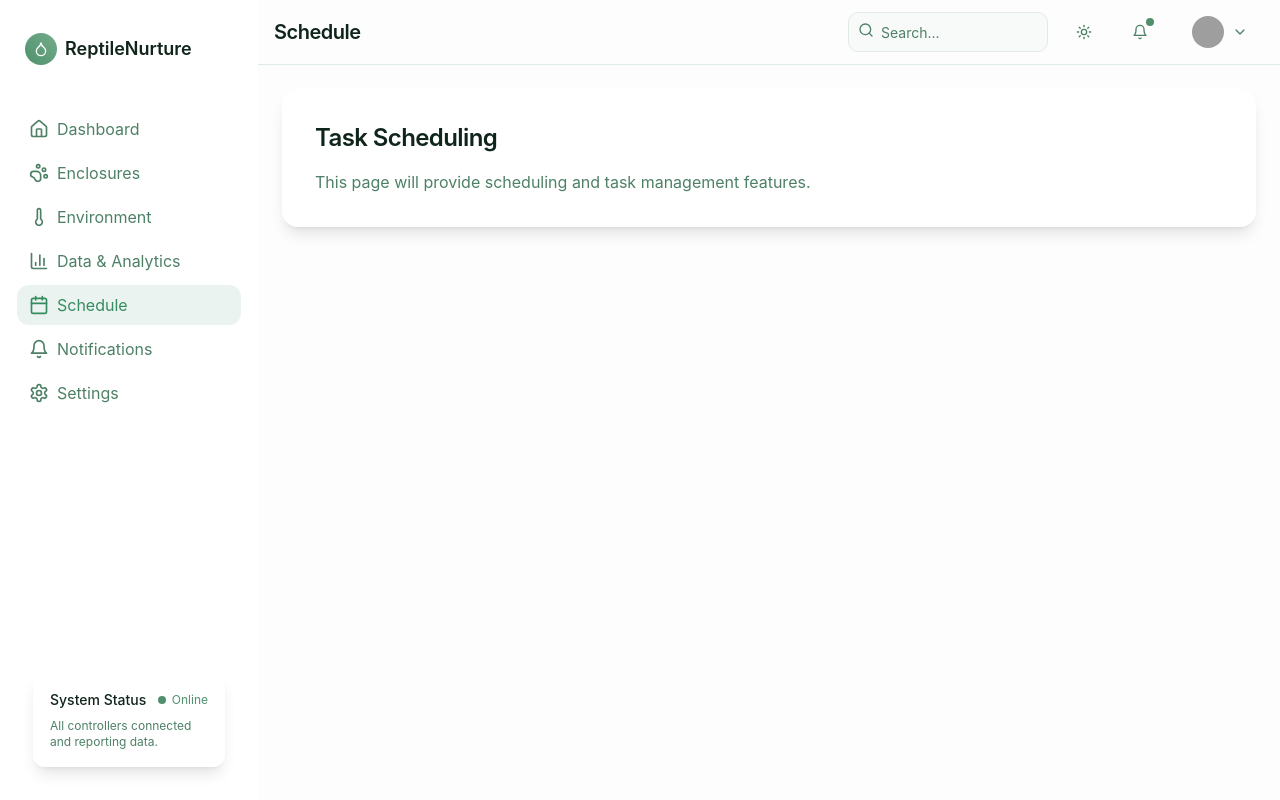
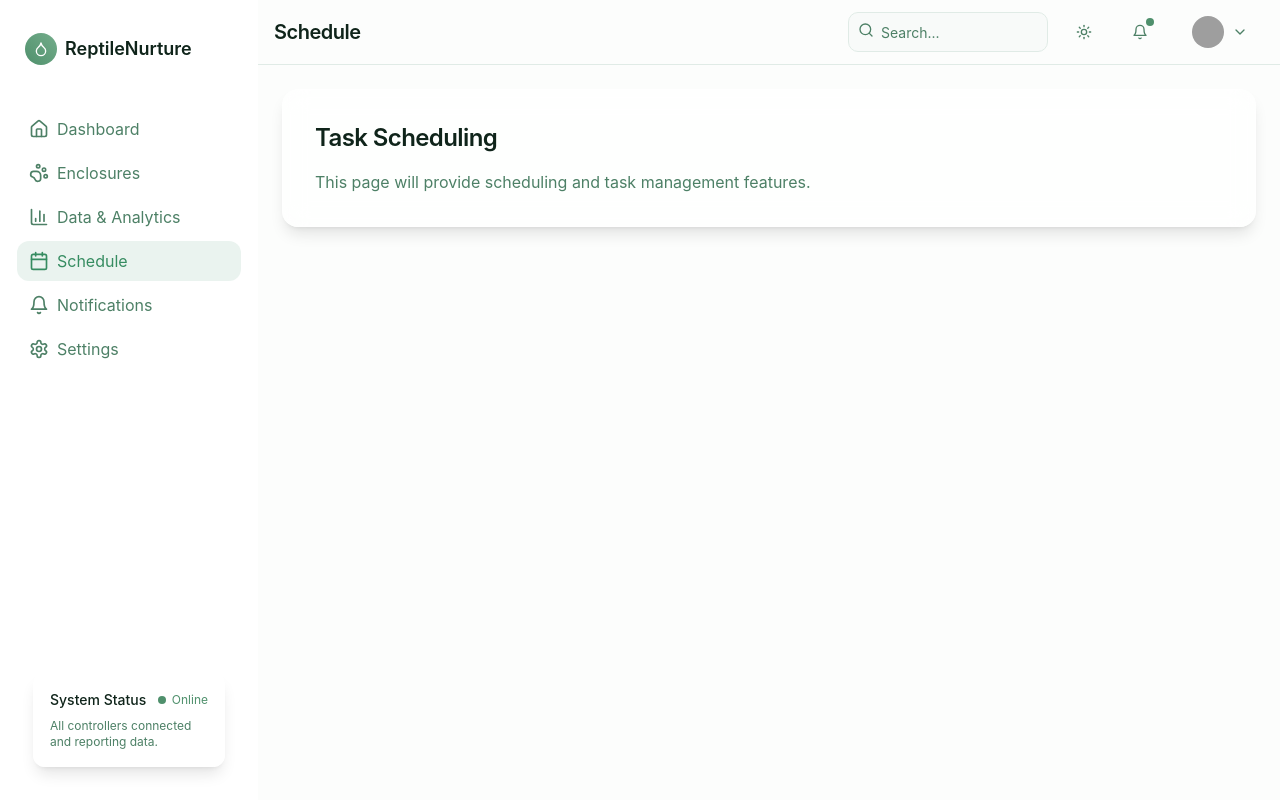
Before and after one commit to MedakaRiceFish/reptile-nurture-system, a React (Vite) app: page /schedule in a window 1280 px wide. Built offline with nearby package versions, Linux system fonts and the light colour scheme; grey boxes are pictures that could not be loaded; a web font is replaced by a local one.

Commit message:
Remove duplicate environment page
Removes the environment page and ensures enclosure cards link to individual enclosure records.

```diff
--- a/src/App.tsx
+++ b/src/App.tsx
@@ -28,7 +28,7 @@ const App = () => (
           <Route path="/login" element={<Login />} />
           <Route path="/" element={<Index />} />
           <Route path="/enclosures" element={<Enclosures />} />
-          <Route path="/environment" element={<Environment />} />
+          <Route path="/enclosure/:id" element={<Environment />} />
           <Route path="/analytics" element={<Analytics />} />
           <Route path="/schedule" element={<Schedule />} />
           <Route path="/notifications" element={<Notifications />} />
--- a/src/components/ui/dashboard/EnclosureList.tsx
+++ b/src/components/ui/dashboard/EnclosureList.tsx
@@ -1,4 +1,3 @@
-
 import React from "react";
 import { useNavigate } from "react-router-dom";
 import { EnvironmentCard } from "./EnvironmentCard";
@@ -52,7 +51,7 @@ export function EnclosureList({ viewMode = "grid" }: EnclosureListProps) {
   const navigate = useNavigate();
 
   const handleEnclosureClick = (id: number) => {
-    navigate(`/environment?enclosureId=${id}`);
+    navigate(`/enclosure/${id}`);
   };
 
   const getTemperatureColor = (temp: number) => {
--- a/src/components/ui/layout/SideNav.tsx
+++ b/src/components/ui/layout/SideNav.tsx
@@ -1,4 +1,3 @@
-
 import React from "react";
 import { Link, useLocation } from "react-router-dom";
 import { cn } from "@/lib/utils";
@@ -29,11 +28,6 @@ const navItems: NavItem[] = [
     label: "Enclosures",
     href: "/enclosures",
     icon: <PawPrint className="w-5 h-5" />,
-  },
-  {
-    label: "Environment",
-    href: "/environment",
-    icon: <Thermometer className="w-5 h-5" />,
   },
   {
     label: "Data & Analytics",
--- a/src/pages/Enclosures.tsx
+++ b/src/pages/Enclosures.tsx
@@ -15,7 +15,7 @@ const Enclosures = () => {
       <div className="max-w-[1600px] mx-auto animate-fade-up">
         <div className="glass-card p-8 rounded-2xl mb-6">
           <div className="flex justify-between items-center mb-4">
-            <h2 className="text-2xl font-semibold tracking-tight">Enclosure Management</h2>
+            <h2 className="text-2xl font-semibold tracking-tight">Enclosure & Environment Management</h2>
             <div className="flex items-center gap-4">
               <ToggleGroup type="single" value={viewMode} onValueChange={(value) => value && setViewMode(value as "grid" | "list")}>
                 <ToggleGroupItem value="grid" aria-label="Grid view">
--- a/src/pages/Environment.tsx
+++ b/src/pages/Environment.tsx
@@ -1,6 +1,6 @@
 
 import React, { useState } from "react";
-import { useLocation } from "react-router-dom";
+import { useParams, useNavigate } from "react-router-dom";
 import { MainLayout } from "@/components/ui/layout/MainLayout";
 import { Card, CardContent, CardHeader, CardTitle } from "@/components/ui/card";
 import { Button } from "@/components/ui/button";
@@ -96,9 +96,9 @@ interface HardwareFormData {
 }
 
 const Environment = () => {
-  const location = useLocation();
-  const searchParams = new URLSearchParams(location.search);
-  const enclosureId = Number(searchParams.get("enclosureId"));
+  const { id } = useParams();
+  const navigate = useNavigate();
+  const enclosureId = Number(id);
 
   const enclosure = ENCLOSURE_DATA.find(e => e.id === enclosureId);
 
@@ -122,14 +122,14 @@ const Environment = () => {
 
   if (!enclosure) {
     return (
-      <MainLayout pageTitle="Environment">
+      <MainLayout pageTitle="Enclosure Details">
         <div className="max-w-[1600px] mx-auto animate-fade-up">
           <div className="glass-card p-8 rounded-2xl">
             <h2 className="text-2xl font-semibold tracking-tight mb-4">Enclosure Not Found</h2>
             <p className="text-muted-foreground">
               The requested enclosure could not be found. Please return to the enclosures page.
             </p>
-            <Button className="mt-4" onClick={() => window.location.href = "/enclosures"}>
+            <Button className="mt-4" onClick={() => navigate("/enclosures")}>
               Back to Enclosures
             </Button>
           </div>
```
